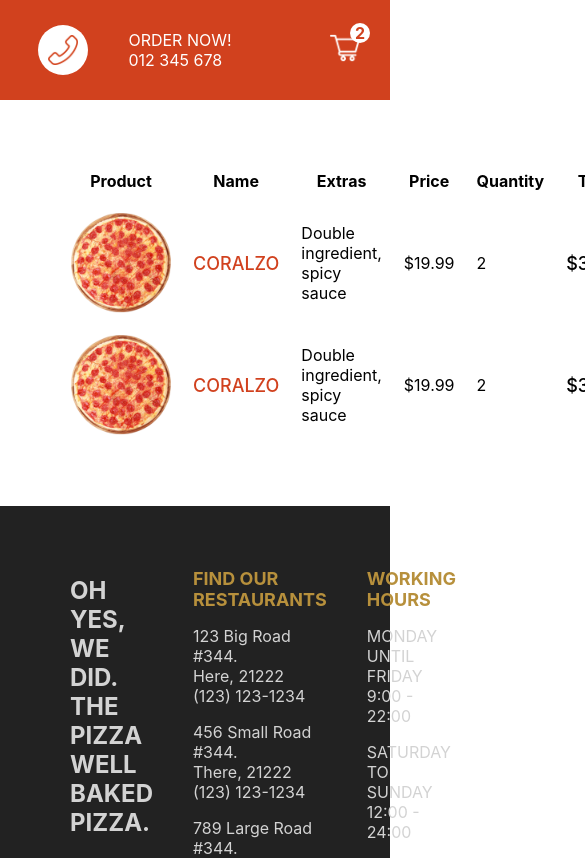
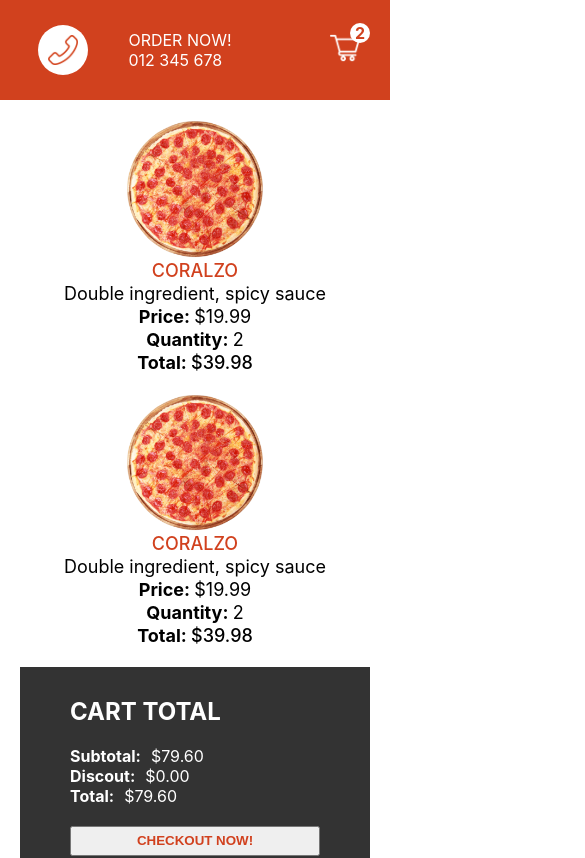
Before and after one commit to mrjiahoe/next-pizza-tutorial, a Next.js app: page /cart in a window 390 px wide. Shown: the top 858 px of the page, 585 px wide, since content can reach past the window. Built offline with nearby package versions, Linux system fonts and the light colour scheme.

Commit message:
make it responsive at 480px

```diff
--- a/pages/cart.jsx
+++ b/pages/cart.jsx
@@ -6,7 +6,7 @@
 		<div className={styles.container}>
 			<div className={styles.left}>
 				<table className={styles.table}>
-					<tr className={styles.tr}>
+					<tr className={styles.trTitle}>
 						<th>Product</th>
 						<th>Name</th>
 						<th>Extras</th>
@@ -14,7 +14,7 @@
 						<th>Quantity</th>
 						<th>Total</th>
 					</tr>
-					<tr>
+					<tr className={styles.tr}>
 						<td>
 							<div className={styles.imgContainer}>
 								<Image
@@ -43,7 +43,7 @@
 							<span className={styles.total}>$39.98</span>
 						</td>
 					</tr>
-					<tr>
+					<tr className={styles.tr}>
 						<td>
 							<div className={styles.imgContainer}>
 								<Image
--- a/pages/orders/[id].jsx
+++ b/pages/orders/[id].jsx
@@ -15,13 +15,13 @@
 			<div className={styles.left}>
 				<div className={styles.row}>
 					<table className={styles.table}>
-						<tr className={styles.tr}>
+						<tr className={styles.trTitle}>
 							<th>Order ID</th>
 							<th>Customer</th>
 							<th>Address</th>
 							<th>Total</th>
 						</tr>
-						<tr>
+						<tr className={styles.tr}>
 							<td>
 								<span className={styles.id}>1235532123</span>
 							</td>
--- a/styles/Cart.module.css
+++ b/styles/Cart.module.css
@@ -56,3 +56,59 @@
 	cursor: pointer;
 	margin-top: 20px;
 }
+
+@media screen and (max-width: 480px) {
+	.container {
+		flex-direction: column;
+		padding: 20px;
+	}
+
+	.table {
+		display: flex;
+		flex-direction: column;
+		align-items: center;
+		justify-content: center;
+	}
+
+	.trTitle {
+		display: none;
+	}
+
+	.tr {
+		display: flex;
+		flex-direction: column;
+		align-items: center;
+		justify-content: center;
+		margin-bottom: 20px;
+	}
+
+	.imgContainer {
+		width: 35vw;
+		height: 35vw;
+	}
+
+	.name,
+	.total,
+	.extras,
+	.price,
+	.quantity {
+		font-size: 18px;
+	}
+
+	.price::before {
+		content: "Price: ";
+		font-weight: bold;
+	}
+	.quantity::before {
+		content: "Quantity: ";
+		font-weight: bold;
+	}
+	.total::before {
+		content: "Total: ";
+		font-weight: bold;
+	}
+
+	.wrapper {
+		width: 100%;
+	}
+}
--- a/styles/Featured.module.css
+++ b/styles/Featured.module.css
@@ -27,3 +27,9 @@
 	height: 100%;
 	position: relative;
 }
+
+@media screen and (max-width: 480px) {
+	.container {
+		height: 50vh;
+	}
+}
--- a/styles/Footer.module.css
+++ b/styles/Footer.module.css
@@ -1,6 +1,5 @@
 .container {
 	height: calc(100vh - 100px);
-	max-height: 500px;
 	background-color: #222;
 	display: flex;
 }
@@ -34,3 +33,26 @@
 .motto {
 	color: rgb(211, 211, 211);
 }
+
+@media screen and (max-width: 480px) {
+	.container {
+		height: auto;
+		text-align: center;
+	}
+
+	.item:first-child {
+		display: none;
+	}
+
+	.item {
+		flex-direction: column;
+	}
+
+	.title {
+		font-size: 30px;
+	}
+
+	.text {
+		font-size: 20px;
+	}
+}
--- a/styles/Order.module.css
+++ b/styles/Order.module.css
@@ -81,3 +81,59 @@
 	margin-top: 20px;
 	cursor: not-allowed;
 }
+
+@media screen and (max-width: 480px) {
+	.container {
+		flex-direction: column;
+	}
+
+	.trTitle {
+		display: none;
+	}
+
+	.tr {
+		display: flex;
+		flex-direction: column;
+		align-items: center;
+		justify-content: center;
+		text-align: center;
+		font-size: 18px;
+	}
+
+	.id::before {
+		content: "Order ID: ";
+		font-weight: 500;
+	}
+
+	.name::before {
+		content: "Customer: ";
+		font-weight: 500;
+	}
+
+	.address::before {
+		content: "Address: ";
+		font-weight: 500;
+	}
+
+	.total::before {
+		content: "Total: ";
+		font-weight: 500;
+	}
+
+	.row:last-child {
+		width: 100%;
+		flex-direction: column;
+		align-items: center;
+		justify-content: center;
+	}
+
+	.done,
+	.undone,
+	.inProgress {
+		margin-bottom: 20px;
+	}
+
+	.wrapper {
+		width: 100%;
+	}
+}
--- a/styles/PizzaCard.module.css
+++ b/styles/PizzaCard.module.css
@@ -25,3 +25,18 @@
 	text-align: center;
 	color: #777;
 }
+
+@media screen and (max-width: 480px) {
+	.container {
+		width: 100%;
+	}
+
+	.title {
+		font-style: 30px;
+	}
+
+	.price,
+	.desc {
+		font-size: 24px;
+	}
+}
--- a/styles/PizzaList.module.css
+++ b/styles/PizzaList.module.css
@@ -18,3 +18,14 @@
 	justify-content: center;
 	flex-wrap: wrap;
 }
+
+@media screen and (max-width: 480px) {
+	.title {
+		text-align: center;
+	}
+
+	.desc {
+		width: 90%;
+		text-align: center;
+	}
+}
--- a/styles/Product.module.css
+++ b/styles/Product.module.css
@@ -94,3 +94,46 @@
 	font-weight: 500;
 	cursor: pointer;
 }
+
+@media screen and (max-width: 480px) {
+	.container {
+		height: auto;
+		text-align: center;
+		flex-direction: column;
+		margin-top: 20px;
+	}
+
+	.imgContainer {
+		width: 70vw;
+		height: 70vw;
+	}
+
+	.title {
+		margin: 5px;
+	}
+
+	.sizes {
+		width: 100%;
+		padding: 0px 20px;
+	}
+
+	.ingredients {
+		flex-direction: column;
+	}
+
+	.option {
+		margin: 10px;
+		font-size: 18px;
+	}
+
+	.checkbox {
+		width: 25px;
+		height: 25px;
+	}
+
+	.quantity,
+	.button {
+		height: 50px;
+		padding: 10px 20px;
+	}
+}
```
